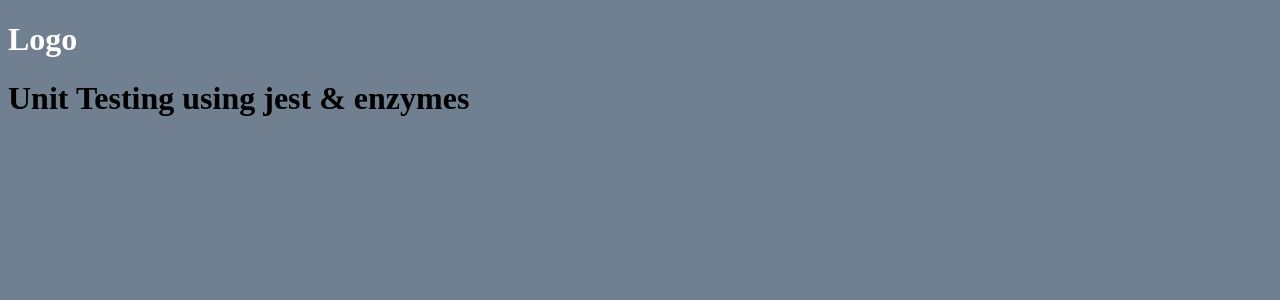
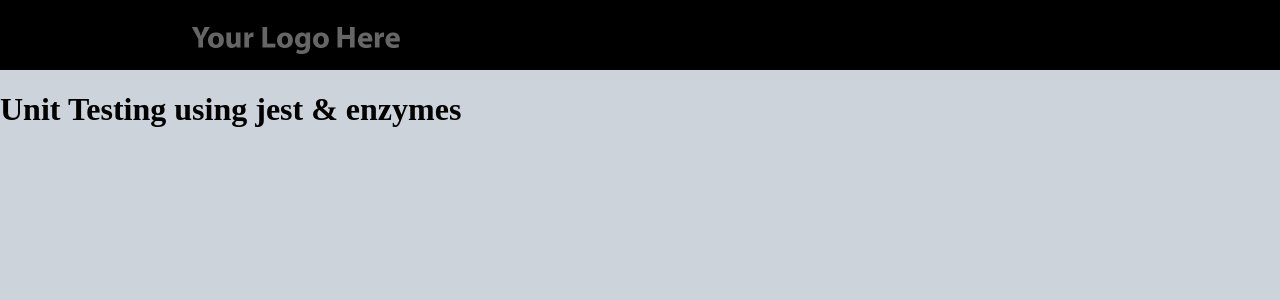
Before and after one commit to shamindermundi/Unit-testing-Jest-Engyme--in-react-redux, a React (Create React App) app: page / in a window 1280 px wide. Shown: the top 300 px of the page. Built offline with nearby package versions, Linux system fonts and the light colour scheme.

Commit message:
Header component

```diff
--- a/src/App.js
+++ b/src/App.js
@@ -5,10 +5,10 @@ import "./css/app.scss";
 
 function App() {
   return (
-    <div className="App">
+    <header className="App">
       <Header />
       <h1>Unit Testing using jest & enzymes</h1>
-    </div>
+    </header>
   );
 }
 
--- a/src/components/Header.js
+++ b/src/components/Header.js
@@ -1,9 +1,13 @@
 import React from "react";
+
+import Logo from "../assests/logo.png";
 
 const Header = () => {
   return (
     <div id="header">
-      <h1> Logo</h1>
+      <div className="wrap">
+        <img src={Logo} alt="Logo" />
+      </div>
     </div>
   );
 };
--- a/src/css/_header.scss
+++ b/src/css/_header.scss
@@ -1,5 +1,23 @@
 #header {
-  h1 {
-    color: #fff;
+  display: block;
+  width: 100%;
+  height: 70px;
+  margin: 0 auto;
+  padding: 0 10px;
+  background-color: #000;
+
+  .wrap {
+    position: relative;
+    display: block;
+    width: 100%;
+    margin: 0 auto;
+    max-width: 980px;
+
+    img {
+      width: 250px;
+      position: absolute;
+      left: 10px;
+      top: -7px;
+    }
   }
 }
--- a/src/css/app.scss
+++ b/src/css/app.scss
@@ -1,5 +1,7 @@
 body {
-  background-color: slategray;
+  background-color: #ccd3da;
+  padding: 0;
+  margin: 0;
 }
 
 @import "./header";
```
Also changed, not shown: src/assests/logo.png (added).
